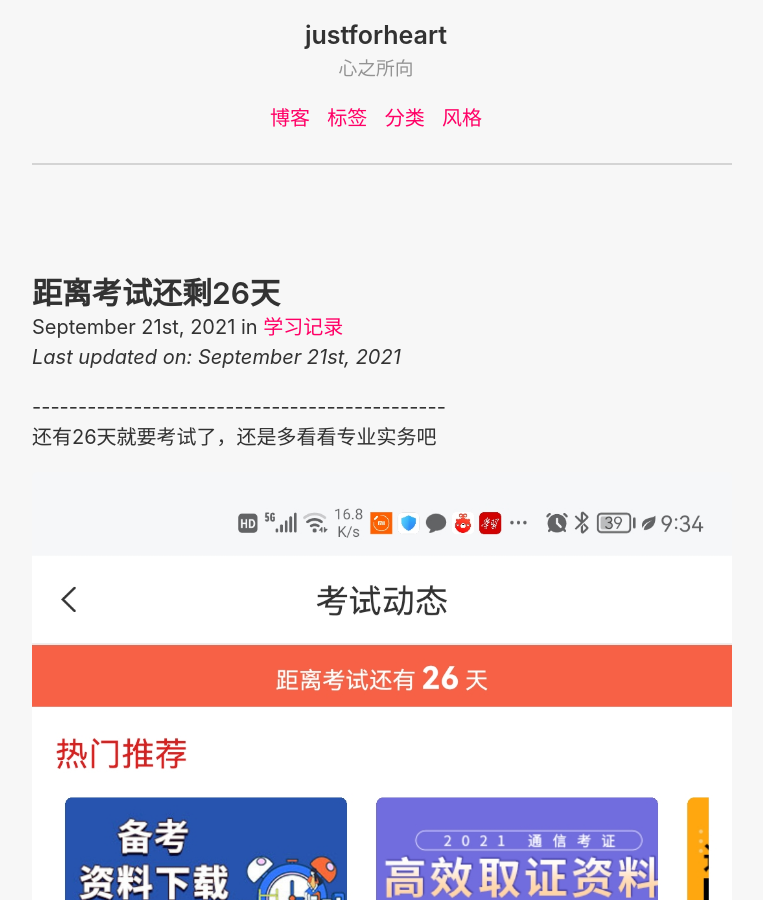
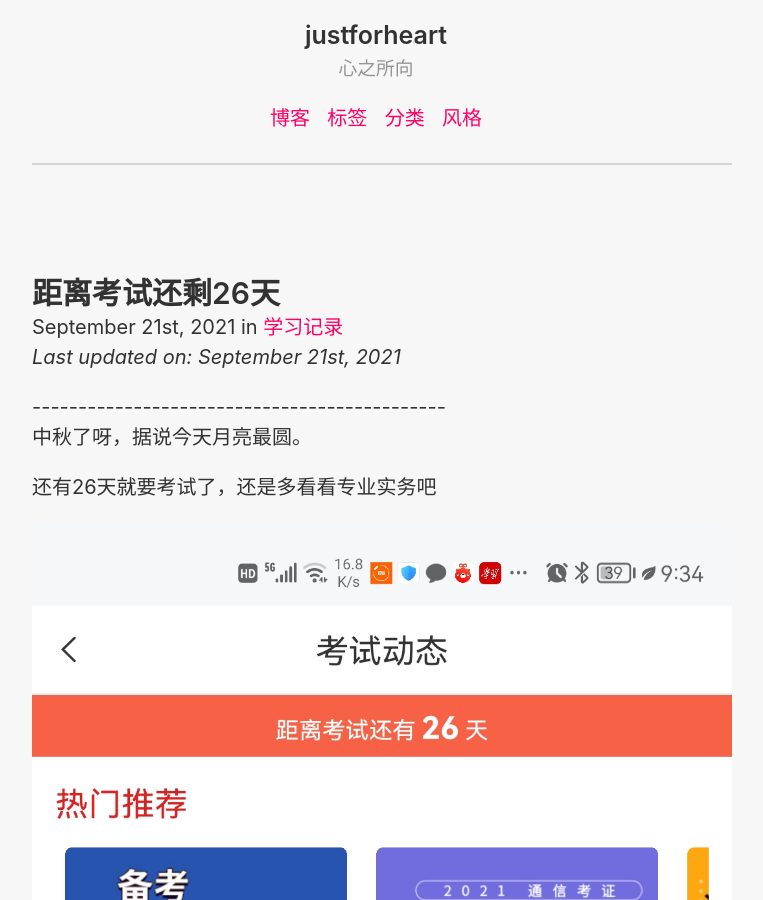
Before and after one commit to justforheart/justforheart.github.io, a Jekyll site: the page built from _posts/2021-09-21-距离考试还剩26天.md, in a window 1280 px wide and 900 px high. Shown: the whole window, without its empty margins (258-1021 px from the left). Built offline with Jekyll 4.4.1, drawn with Linux system fonts in a browser that asks for light colours.

Commit message:
Update 2021-09-21-距离考试还剩26天.md

```diff
--- a/_posts/2021-09-21-距离考试还剩26天.md
+++ b/_posts/2021-09-21-距离考试还剩26天.md
@@ -6,6 +6,8 @@ categories: [学习记录]
 tags: [博客]
 last_modified_at: 2021-09-21
 ---
+
+中秋了呀，据说今天月亮最圆。
 
 还有26天就要考试了，还是多看看专业实务吧
 
```
